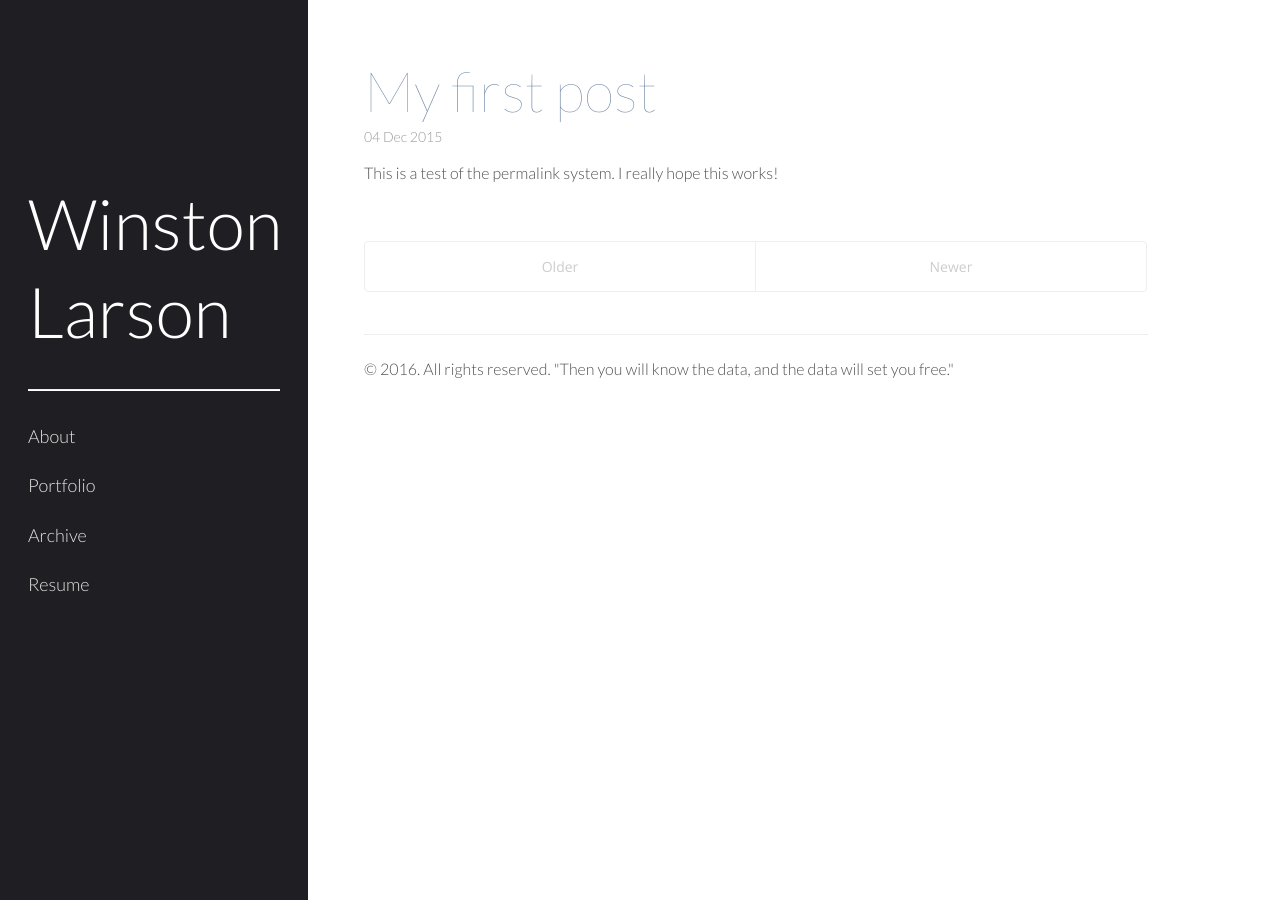
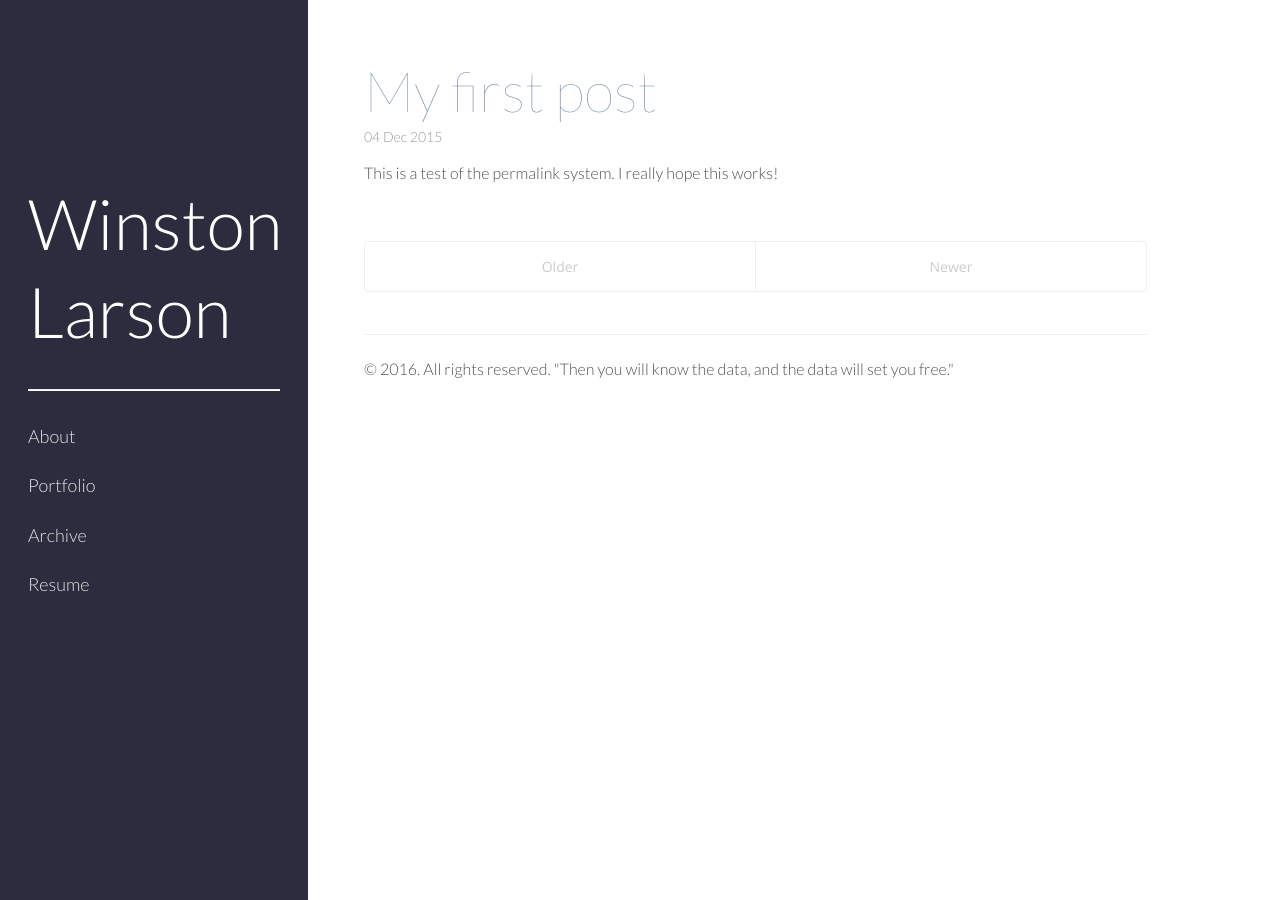
Before and after one commit to winstonlarson/old_website, a Jekyll site: the page built from index.html, in a window 1280 px wide. Built offline with Jekyll 4.4.1, drawn with Linux system fonts in a browser that asks for light colours; some web fonts are replaced; the list of posts is cut into pages by our own code.

Commit message:
background

```diff
--- a/public/css/hyde.css
+++ b/public/css/hyde.css
@@ -59,7 +59,7 @@ html {
   text-align: left;
   padding: 2rem 1rem;
   color: rgba(255,255,255,.5);
-  background-color: #1E1E23;
+  background-color: #2C2C3F;
 }
 @media (min-width: 48em) {
   .sidebar {
```
